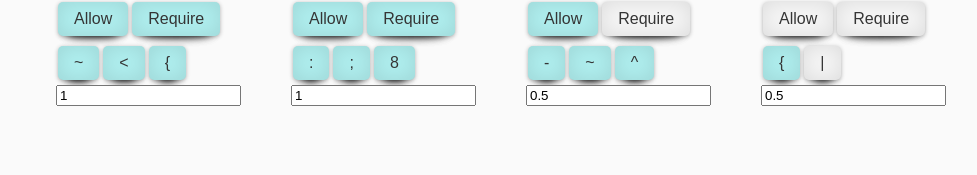
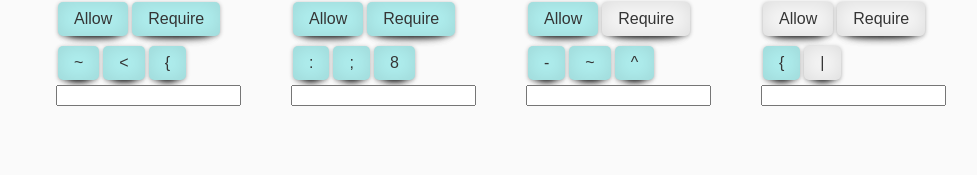
Before and after one commit to aespringfield/smiley-generator, a React (Create React App) app: page / in a window 1280 px wide. Shown: the part 569-744 px from the top of the page, without its empty margins (19-996 px from the left). Built offline with nearby package versions, Linux system fonts and the light colour scheme.

Commit message:
fix broken things in form container

```diff
--- a/src/containers/FeatureFormContainer.js
+++ b/src/containers/FeatureFormContainer.js
@@ -8,6 +8,11 @@ export default class FeatureFormContainer extends Component {
       ...props.feature
     }
     console.log('form state:', this.state)
+  }
+
+  handleChange = event => {
+    const input = event.target.value;
+    this.props.setProbability(input)
   }
 
   updateFormState = (opts) => {
@@ -32,9 +37,10 @@ export default class FeatureFormContainer extends Component {
 
   render() {
     return (
-      <FeatureProbabilityInput
-        probability={this.state.probability}
-        updateProbability={this.updateProbability}
+      <input
+        type="text"
+        value={this.props.probability}
+        onChange={(event) => this.handleChange(event)}
       />
     )
   }
```
